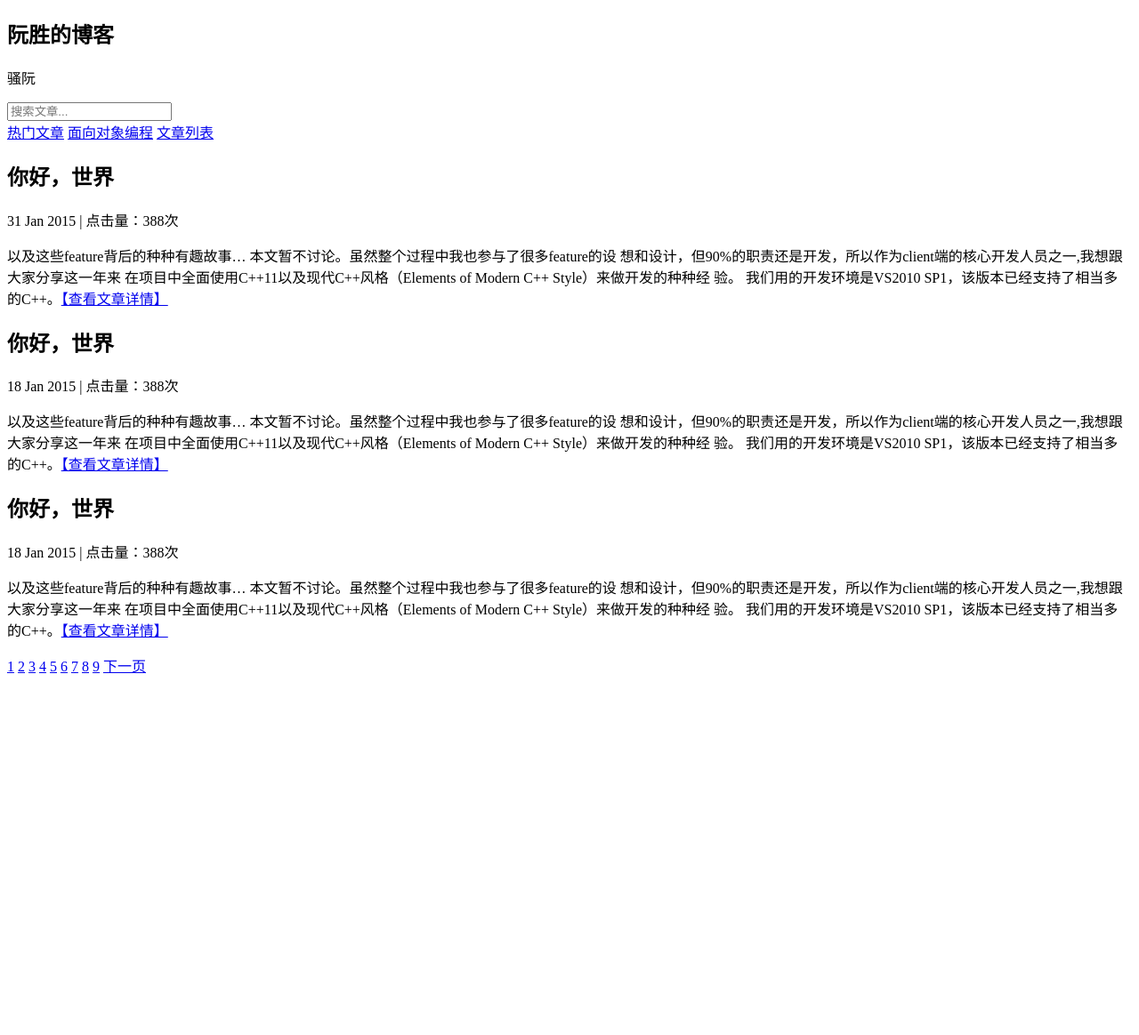
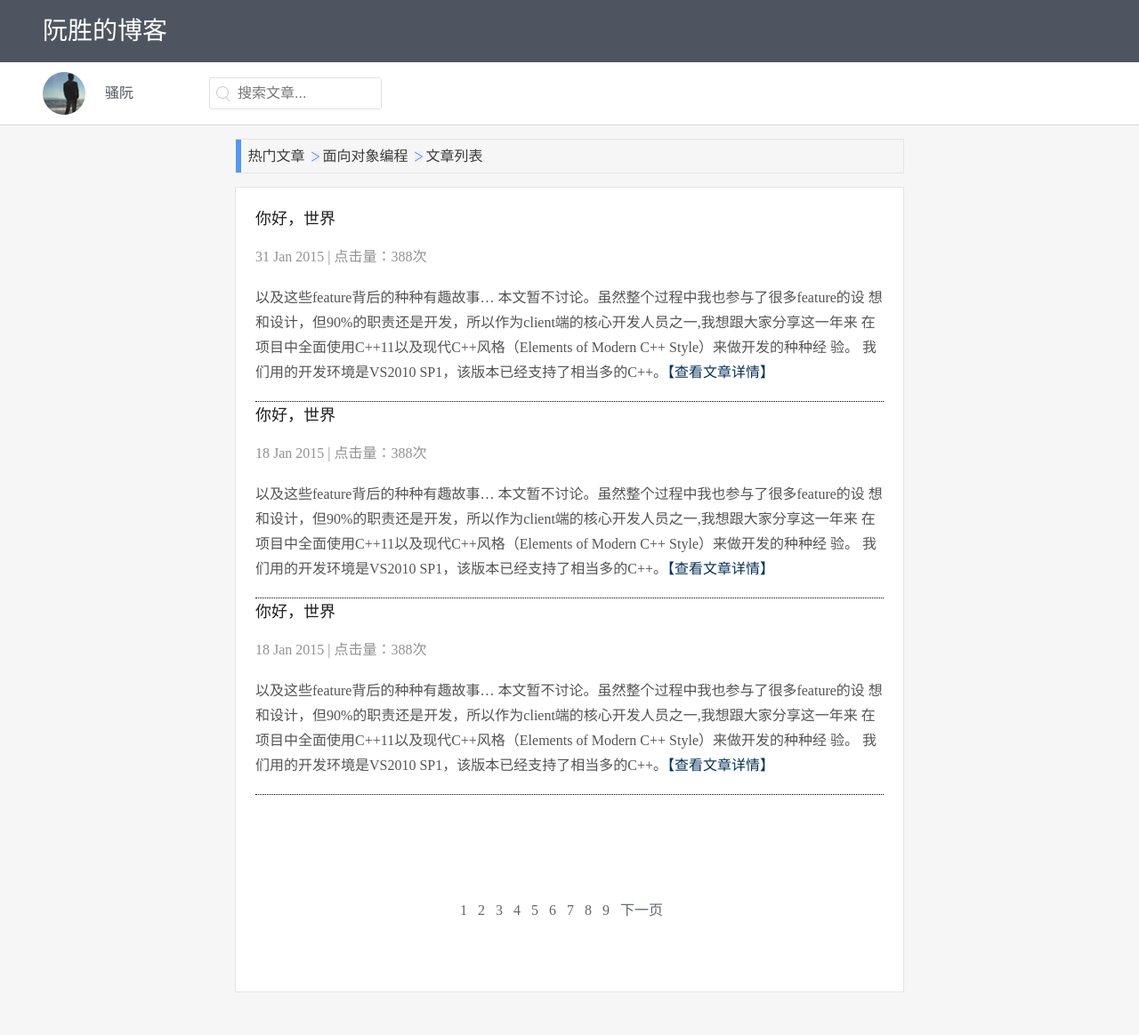
Before and after one commit to ruansheng/article, a Jekyll site: the page built from index.html, in a window 1280 px wide. Shown: the whole page at 89% size. Built offline with Jekyll 4.4.1, drawn with Linux system fonts in a browser that asks for light colours; before the commit the page ends 900 px from its top, so only the background shows below that.

Commit message:
fixed bug

```diff
--- a/_layouts/default.html
+++ b/_layouts/default.html
@@ -4,9 +4,9 @@
 	<title>{{ page.title }}</title>
     <meta charset="utf-8">
     <meta http-equiv="X-UA-Compatible" content="IE=edge">
-	<link rel="stylesheet" href="{{ site.baseurl }}/ssets/css/blog_content.css" type="text/css" />
-	<link rel="stylesheet" href="{{ site.baseurl }}/ssets/css/blog_list.css" type="text/css" />
-	<link rel="stylesheet" href="{{ site.baseurl }}/ssets/css/d-reset.css" type="text/css" />
+	<link rel="stylesheet" href="{{ site.baseurl }}/assets/css/blog_content.css" type="text/css" />
+	<link rel="stylesheet" href="{{ site.baseurl }}/assets/css/blog_list.css" type="text/css" />
+	<link rel="stylesheet" href="{{ site.baseurl }}/assets/css/d-reset.css" type="text/css" />
 </head>
 <body>
 	<div id="header">
```
